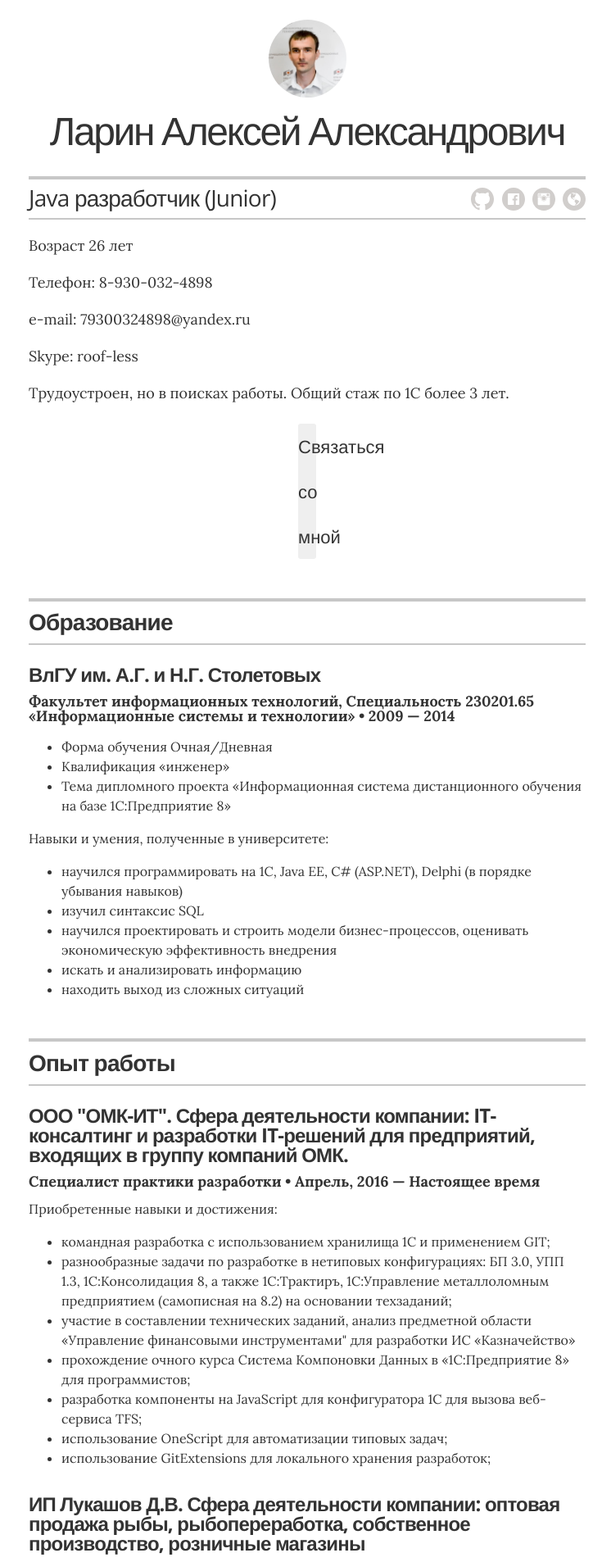
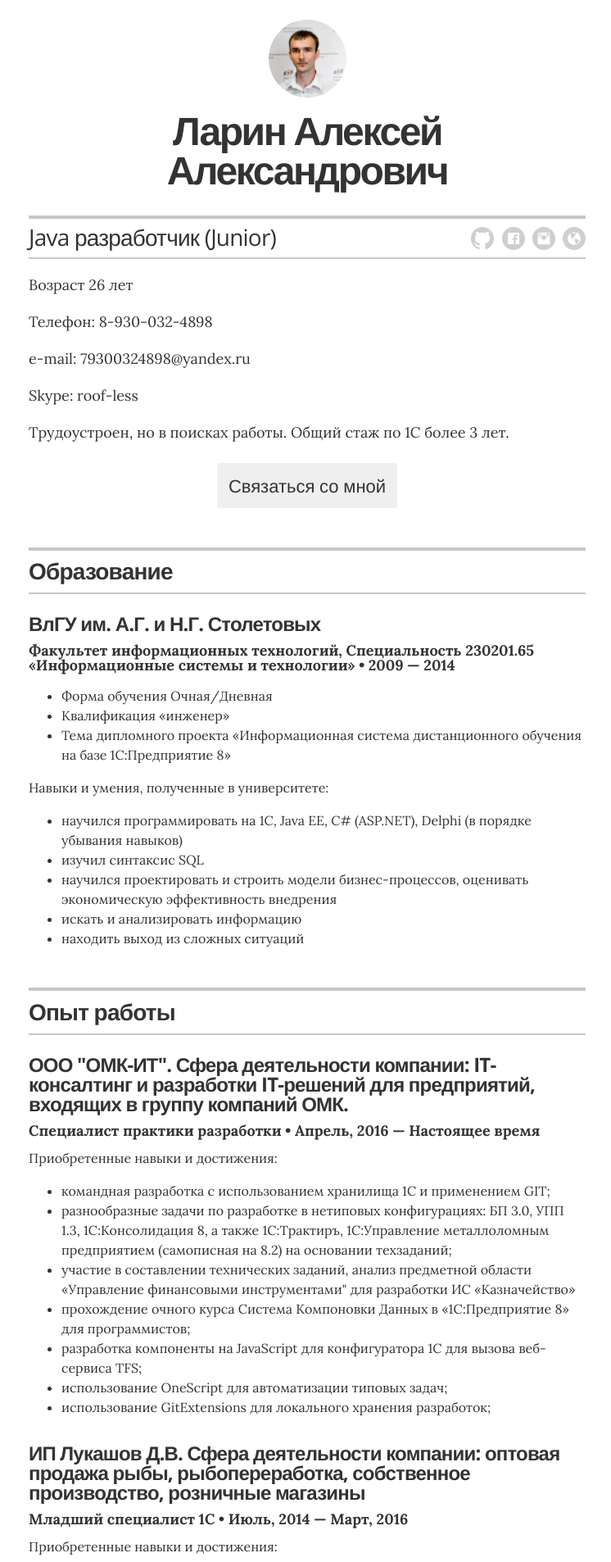
Before and after one commit to mrroofless/mrroofless.github.io, a Jekyll site: the page built from index.html, in a window 1280 px wide. Shown: the top 1906 px of the page at 82% size, without its empty margins (265-1011 px from the left). Built offline with Jekyll 4.4.1, drawn with Linux system fonts in a browser that asks for light colours.

Commit message:
Update _resume.scss

```diff
--- a/_sass/_resume.scss
+++ b/_sass/_resume.scss
@@ -32,7 +32,7 @@
   .header-name {
     @include sans;
     font-size: 3rem;
-    font-weight: 1;
+    font-weight: 900;
     text-align: center;
     letter-spacing: -.15rem;
     line-height: 1;
@@ -54,7 +54,7 @@
 
     .header-title {
       @include sans;
-      font-weight: 1;
+      font-weight: 300;
       font-size: 1.75rem;
       line-height: 2rem;
       letter-spacing: -.05rem;
@@ -114,7 +114,7 @@
   text-align: center;
   display: block;
   margin: 1.5rem auto;
-  width: 22px;
+  width: 220px;
   font-size: 1.375rem;
   @include sans_light;
   color: #333;
```
